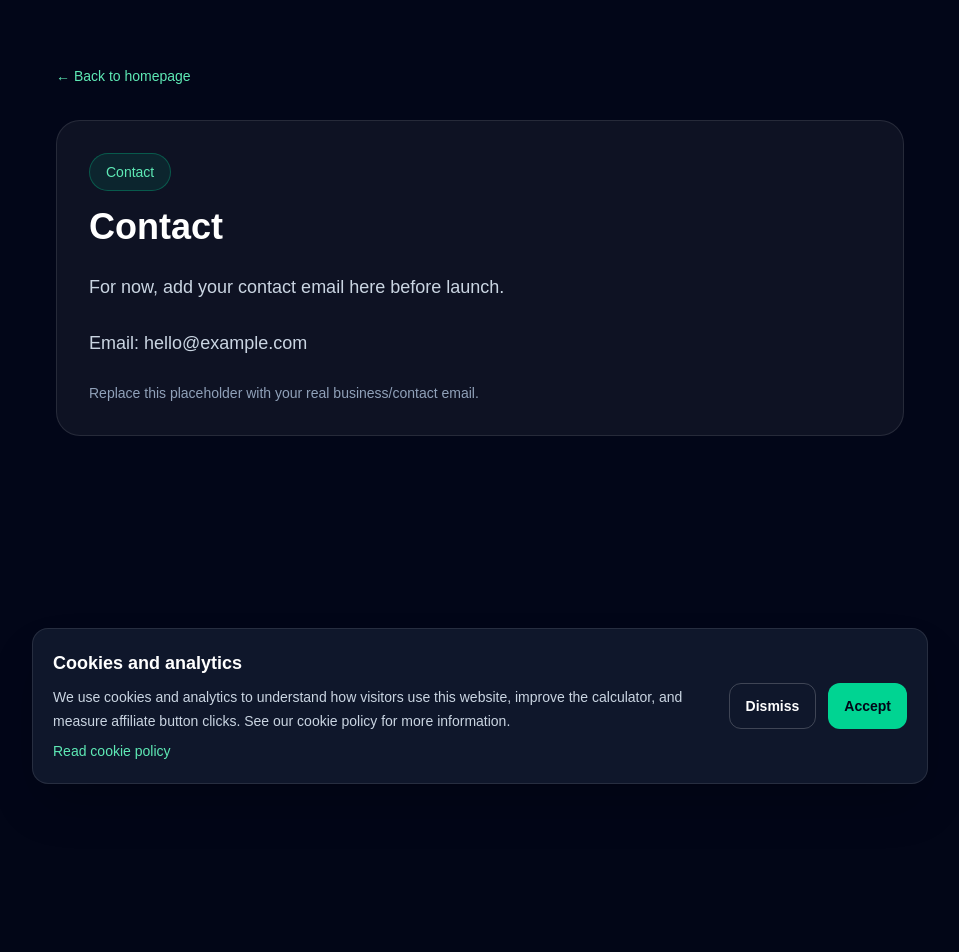
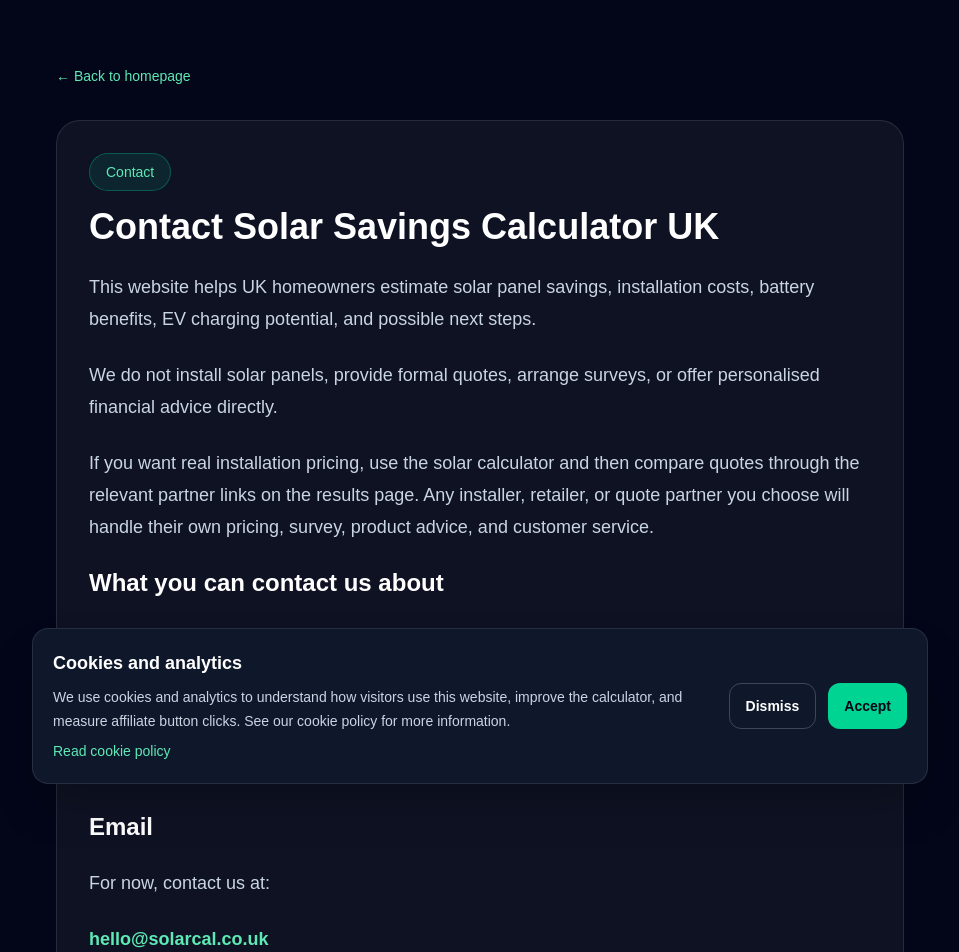
Before and after one commit to 786infinite/solar-savings-calculator-uk, a Next.js app: page /contact in a window 1280 px wide. Shown: the top 952 px of the page, without its empty margins (160-1119 px from the left). Before the commit the page ends 800 px from the top, so only its background shows below. Built offline with nearby package versions, Linux system fonts and the light colour scheme.

Commit message:
Improve contact page wording

```diff
--- a/app/contact/page.tsx
+++ b/app/contact/page.tsx
@@ -1,2 +1,54 @@
 import { LegalCard } from "@/components/SiteShell";
-export default function ContactPage() { return <LegalCard label="Contact" title="Contact"><p>For now, add your contact email here before launch.</p><p>Email: hello@example.com</p><p className="text-sm text-slate-400">Replace this placeholder with your real business/contact email.</p></LegalCard>; }
+
+export default function ContactPage() {
+  return (
+    <LegalCard label="Contact" title="Contact Solar Savings Calculator UK">
+      <p>
+        This website helps UK homeowners estimate solar panel savings,
+        installation costs, battery benefits, EV charging potential, and possible
+        next steps.
+      </p>
+
+      <p>
+        We do not install solar panels, provide formal quotes, arrange surveys,
+        or offer personalised financial advice directly.
+      </p>
+
+      <p>
+        If you want real installation pricing, use the solar calculator and then
+        compare quotes through the relevant partner links on the results page.
+        Any installer, retailer, or quote partner you choose will handle their
+        own pricing, survey, product advice, and customer service.
+      </p>
+
+      <h2 className="text-2xl font-semibold text-white">What you can contact us about</h2>
+
+      <ul className="list-disc space-y-3 pl-6">
+        <li>Website feedback</li>
+        <li>Corrections or updates to our content</li>
+        <li>Affiliate or partnership enquiries</li>
+        <li>Questions about how this website works</li>
+      </ul>
+
+      <h2 className="text-2xl font-semibold text-white">Email</h2>
+
+      <p>
+        For now, contact us at:
+      </p>
+
+      <p>
+        <a
+          href="mailto:hello@solarcal.co.uk"
+          className="font-semibold text-emerald-300 hover:text-emerald-200"
+        >
+          hello@solarcal.co.uk
+        </a>
+      </p>
+
+      <p className="text-sm text-slate-400">
+        If this email address has not been set up yet, replace it later with
+        your preferred business email or contact form.
+      </p>
+    </LegalCard>
+  );
+}
```
